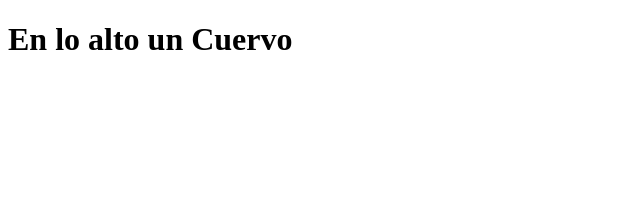
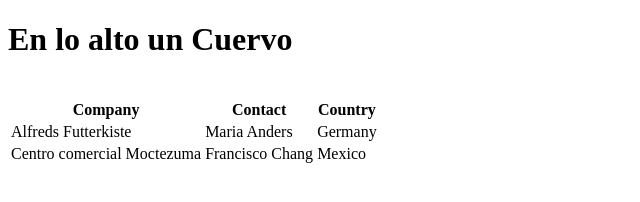
Before and after one commit to Jadd027/Ejemplo, a plain HTML site: page index.html in a window 1280 px wide. Shown: the whole page, without its empty margins (0-640 px from the left). Drawn offline with Linux system fonts and the light colour scheme.

Commit message:
Cambio 1 (index.html)
Descripción del Cambio

```diff
--- a/index.html
+++ b/index.html
@@ -7,5 +7,23 @@
 </head>
 <body>
     <h1>En lo alto un Cuervo</h1>
+    <br>
+    <table>
+  <tr>
+    <th>Company</th>
+    <th>Contact</th>
+    <th>Country</th>
+  </tr>
+  <tr>
+    <td>Alfreds Futterkiste</td>
+    <td>Maria Anders</td>
+    <td>Germany</td>
+  </tr>
+  <tr>
+    <td>Centro comercial Moctezuma</td>
+    <td>Francisco Chang</td>
+    <td>Mexico</td>
+  </tr>
+</table>
 </body>
 </html>
```
